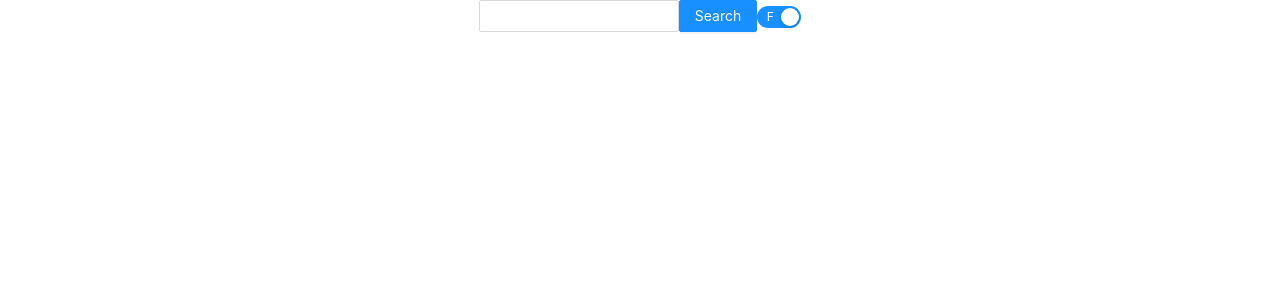
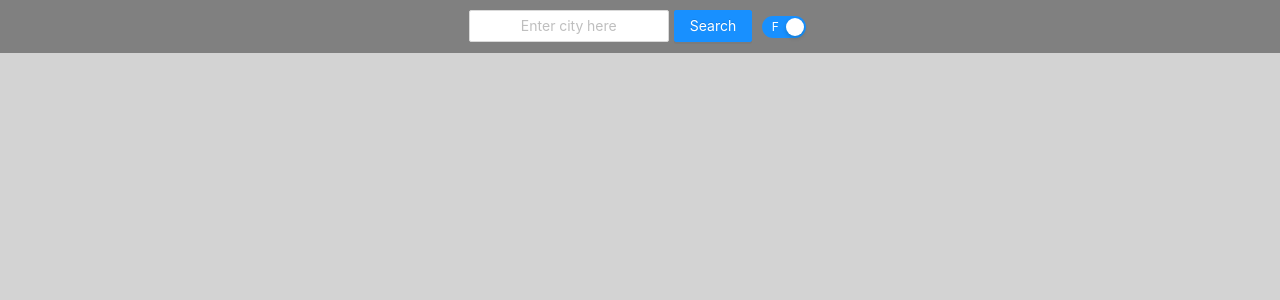
Before and after one commit to Johnman747/HomeSpotterApp, a React (Create React App) app: page / in a window 1280 px wide. Shown: the top 300 px of the page. Built offline with nearby package versions, Linux system fonts and the light colour scheme.

Commit message:
added minor styles

```diff
--- a/package.json
+++ b/package.json
@@ -9,6 +9,7 @@
     "antd": "^4.9.1",
     "axios": "^0.21.0",
     "dotenv": "^8.2.0",
+    "jest": "^26.6.3",
     "moment": "^2.29.1",
     "react": "^17.0.1",
     "react-dom": "^17.0.1",
@@ -18,7 +19,7 @@
   "scripts": {
     "start": "react-scripts start",
     "build": "react-scripts build",
-    "test": "react-scripts test",
+    "test": "jest",
     "eject": "react-scripts eject"
   },
   "eslintConfig": {
--- a/src/App.css
+++ b/src/App.css
@@ -2,39 +2,22 @@
 
 .App {
   text-align: center;
+  background-color: lightgray;
+  height: 100vh;
 }
 
-.App-logo {
-  height: 40vmin;
-  pointer-events: none;
+.searchField{
+  border-bottom: 1px solid lightgray;
+  padding: 5px;
+  background-color: gray;
 }
 
-@media (prefers-reduced-motion: no-preference) {
-  .App-logo {
-    animation: App-logo-spin infinite 20s linear;
-  }
+.weatherDisplay{
+  background-color: lightgray;
+  padding-bottom: 15px;
 }
 
-.App-header {
-  background-color: #282c34;
-  min-height: 100vh;
-  display: flex;
-  flex-direction: column;
-  align-items: center;
-  justify-content: center;
-  font-size: calc(10px + 2vmin);
-  color: white;
+.notActiveSub{
+  display: inline-block;
+  margin: 10px;
 }
-
-.App-link {
-  color: #61dafb;
-}
-
-@keyframes App-logo-spin {
-  from {
-    transform: rotate(0deg);
-  }
-  to {
-    transform: rotate(360deg);
-  }
-}
--- a/src/App.js
+++ b/src/App.js
@@ -1,7 +1,6 @@
 import { React, Component } from 'react';
 import axios from 'axios';
-import { Button, AutoComplete, Switch, Card } from 'antd';
-import moment from 'moment';
+import { Button, AutoComplete, Switch } from 'antd';
 import WeatherCard from './WeatherCard';
 import './App.css';
 
@@ -10,7 +9,8 @@ class App extends Component {
     location: '',
     locationSearch: [],
     currentWeather: '',
-    degreeState: true
+    degreeState: true,
+    active: 'current'
   }
 
   //call to weather api for city names that api covers
@@ -35,12 +35,16 @@ class App extends Component {
 
   //call to API tp get the forecast and current weather reports for searched location
   getWeather = () => {
-    axios.get(`http://api.weatherapi.com/v1/forecast.json?key=${process.env.REACT_APP_WEATHER_API_KEY}&q=${this.state.location}&days=3`).then(response => {
-      // console.log(response.data);
+    axios.get(`http://api.weatherapi.com/v1/forecast.json?key=${process.env.REACT_APP_WEATHER_API_KEY}&q=${this.state.location}&days=10`).then(response => {
+      console.log(response.data);
       this.setState({
         currentWeather: response.data
       })
     })
+  }
+
+  setActive = (input) => {
+    this.setState({ active: input });
   }
 
   render() {
@@ -49,42 +53,34 @@ class App extends Component {
       <div className="App">
         {/* search box and degree switch */}
         <div className="searchField">
-          <AutoComplete
-            style={{ width: 200 }}
-            onChange={(e) => this.getLocation(e)}
-            options={this.state.locationSearch}
-            onSelect={(e) => this.setLocation(e)}
-          ></AutoComplete>
-          <Button
-            type="primary"
-            onClick={() => this.getWeather()}
-          >Search</Button>
-          <Switch
-            checked={this.state.degreeState}
-            onClick={() => this.setState({ degreeState: !this.state.degreeState })}
-            checkedChildren={`F`}
-            unCheckedChildren={`C`}
-          />
+          <AutoComplete style={{ width: 200, margin: 5 }} onChange={(e) => this.getLocation(e)} placeholder="Enter city here" options={this.state.locationSearch} onSelect={(e) => this.setLocation(e)}></AutoComplete>
+          <Button type="primary" onClick={() => this.getWeather()}>Search</Button>
+          <Switch style={{ margin: 10 }} checked={this.state.degreeState} onClick={() => this.setState({ degreeState: !this.state.degreeState })} checkedChildren={`F`} unCheckedChildren={`C`} />
         </div>
+        <div className="weatherDisplay">
           {this.state.currentWeather !== '' &&
             <div>
               {/* display of current weather */}
               <div>
                 <h1>{weather.location.name}, {weather.location.region}</h1>
-              <WeatherCard day={weather.current} weatherType='current' degreeState={this.state.degreeState} />
+                <div onClick={() => this.setActive('current')}>
+                  <WeatherCard day={weather.current} active={this.state.active === 'current'} weatherType='current' degreeState={this.state.degreeState} />
+                </div>
               </div>
               {/* display of 3 day forecast */}
               <div>
-              <h1>3-Day Forecast</h1>
-              {weather.forecast.forecastday.map(day => {
+                {weather.forecast.forecastday.slice(1).map((day, i) => {
                   return (
-                  <WeatherCard day={day} weatherType='forecast' degreeState={this.state.degreeState}/>
+                    <div key={i} onClick={() => this.setActive(i)}>
+                      <WeatherCard active={this.state.active === i} index={i} day={day} weatherType='forecast' degreeState={this.state.degreeState} />
+                    </div>
                   )
                 })}
               </div>
             </div>
           }
         </div>
+      </div>
     )
   }
 }
--- a/src/WeatherCard.js
+++ b/src/WeatherCard.js
@@ -1,32 +1,75 @@
-import React, { useState } from 'react';
+import React from 'react';
 import { Card } from 'antd';
 import moment from 'moment';
 
-const weatherType = props => {
+const colorSelect = (index) => {
+    if (index !== undefined) {
+        switch (index) {
+            case 0:
+                return "#d9defd";
+            case 1:
+                return "#a8b5fa";
+            case 2:
+                return "#788bf8";
+            default:
+                return "white"
+        }
+    }
+}
+
+const WeatherType = props => {
+    let active = props.active
     let day = props.day;
     let weatherType = props.weatherType;
+    let color = colorSelect(props.index);
     //Display of the current weather response
     if (weatherType === 'current') {
         return (
-            <Card>
+            !active ?
+                <>
+                    <Card bordered={false} style={{ marginBottom: 5, width: 300, display: 'block', margin: "auto", backgroundColor: "lightPink" }}>
+                        <div className='notActive'>
+                            <h2 className="notActiveSub">{props.degreeState ? Math.round(day.temp_f) : Math.round(day.temp_c)} &deg;</h2>
+                            <h2 className="notActiveSub">Today</h2>
+                            <img alt="Weather Icon" className="notActiveSub" src={day.condition.icon}></img>
+                        </div>
+                    </Card>
+                </>
+                :
+                <>
+                    <Card title={<h2>Today</h2>} bordered={false} style={{ marginBottom: 5, width: 300, display: 'block', margin: "auto", backgroundColor: "lightPink" }}>
                         <h2>{day.condition.text}</h2>
-                <img src={day.condition.icon}></img>
+                        <img alt="Weather Icon" src={day.condition.icon}></img>
                         <h1>{props.degreeState ? Math.round(day.temp_f) : Math.round(day.temp_c)} &deg;</h1>
                     </Card>
+                </>
         )
     }
     //Display of the forcast weather response
     if (weatherType === 'forecast') {
         return (
-            <Card title={<h2>{moment(day.date).format("dddd, MM/DD")}</h2>} style={{ width: 300, display: "inline-block", flex: "flexbox", margin: 5 }}>
+            !active ?
+                <>
+                    <Card bordered={false} style={{ marginBottom: 10, width: 300, display: "block", flex: "flexbox", margin: "auto", backgroundColor: color }}>
+                        <div className='notActive'>
+                            <h2 className="notActiveSub">{props.degreeState ? Math.round(day.day.avgtemp_f) : Math.round(day.day.avgtemp_c)} &deg;</h2>
+                            <h2 className="notActiveSub">{moment(day.date).format("dddd")}</h2>
+                            <img alt="Weather Icon" className="notActiveSub" src={day.day.condition.icon}></img>
+                        </div>
+                    </Card>
+                </>
+                :
+                <>
+                    <Card title={<h2>{moment(day.date).format("dddd, MM/DD")}</h2>} bordered={false} style={{ marginBottom: 10, width: 300, display: "block", flex: "flexbox", margin: "auto", backgroundColor: color }}>
                         <h2>{day.day.condition.text}</h2>
-                <img src={day.day.condition.icon}></img>
+                        <img alt="Weather Icon" src={day.day.condition.icon}></img>
                         <h1> HI:{props.degreeState ? Math.round(day.day.maxtemp_f) : Math.round(day.day.maxtemp_c)} &deg;</h1>
                         <h1> AVG:{props.degreeState ? Math.round(day.day.avgtemp_f) : Math.round(day.day.avgtemp_c)} &deg;</h1>
                     </Card>
+                </>
         )
     }
     return <></>
 }
 
-export default weatherType;
+export default WeatherType;
```
Also changed, not shown: 2 other files (tests, documents, lock files or other folders). Lines whose indentation alone changed are shown as unchanged.
